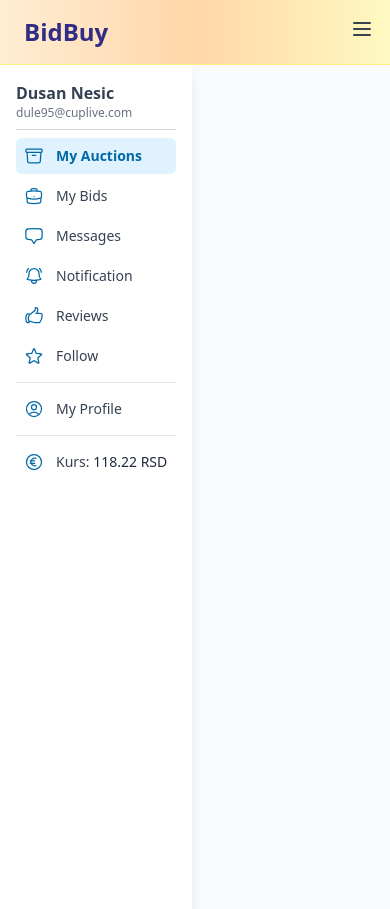
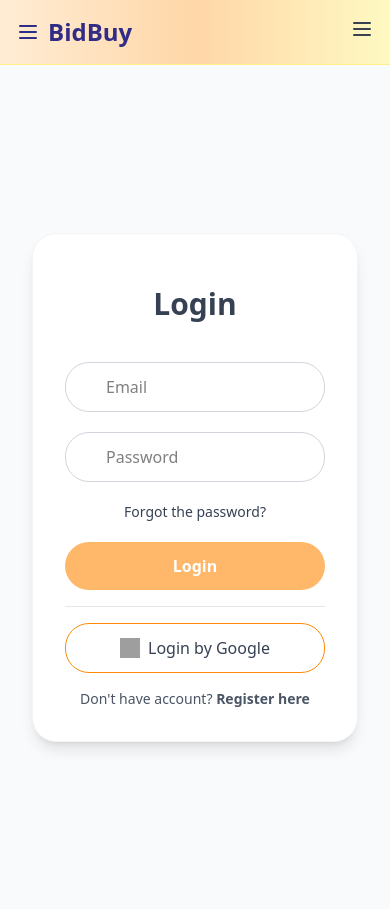
Before and after one commit to dusannesic817/Bidbuy-Vue.js, a Vue app: page /login in a window 390 px wide. Built offline with nearby package versions, Linux system fonts and the light colour scheme; grey boxes are pictures that could not be loaded.

Commit message:
show-sidebar-navbar by Pinia

```diff
--- a/src/App.vue
+++ b/src/App.vue
@@ -1,20 +1,22 @@
 <script setup>
+import { ref } from 'vue'
+import Navbar from '@/components/Navbar.vue';
+import Sidebar from '@/components/Sidebar.vue';
+import { RouterView } from 'vue-router';
+import { useUIStore } from '@/stores/ui'
 
-import Navbar from '@/components/Navbar.vue';
-import { RouterView } from 'vue-router';
-import Sidebar from './components/Sidebar.vue';
+const uiStore = useUIStore()
 
 </script>
 
 <template>
   <Navbar />
   <div class="flex min-h-screen bg-gray-50">
-    <Sidebar />
+    <Sidebar v-show="uiStore.showSidebar" />
     <main class="flex-1 transition-all duration-300">
       <RouterView />
     </main>
   </div>
 </template>
 
-
 <style scoped></style>
--- a/src/components/Navbar.vue
+++ b/src/components/Navbar.vue
@@ -1,9 +1,16 @@
 <script setup>
 import { ref } from 'vue'
 import { useRouter, useRoute } from 'vue-router'
+import { defineEmits } from 'vue'
+
+
+import { useUIStore } from '@/stores/ui'
+
+const uiStore = useUIStore()
 
 const router = useRouter()
 const route = useRoute()
+const showMobileMenu = ref(false);
 
 const searchQuery = ref(route.query.q || '')
 
@@ -15,42 +22,44 @@
         query: q ? { q } : {}
     })
 }
+
 </script>
 
 <template>
     <nav
         class="bg-gradient-to-r from-orange-100 via-orange-200 to-yellow-100 border-b border-yellow-200 px-4 py-4 shadow-sm">
         <div class="max-w-7xl mx-auto flex items-center justify-between">
-            <div>
-                <button onclick="toggleSidebar()" class="text-indigo-900 hover:text-sky-700 text-xl me-2">
-                    <i class="fa-solid fa-bars"></i>
+            <div class="flex items-center space-x-2">
+                <button @click="uiStore.toggleSidebar" class="text-indigo-900 hover:text-sky-700 text-xl">
+                    <svg class="w-6 h-6 cursor-pointer" fill="none" stroke="currentColor" stroke-width="2" viewBox="0 0 24 24"
+                        stroke-linecap="round" stroke-linejoin="round">
+                        <path d="M4 6h16M4 12h16M4 18h16" />
+                    </svg>
                 </button>
                 <RouterLink to="/" class="text-2xl font-bold text-indigo-900">BidBuy</RouterLink>
             </div>
 
-            <!-- Search Bar visible only on md and up -->
+
+            <!-- Desktop search -->
             <div class="hidden md:block w-full max-w-lg">
                 <form @submit.prevent="submitSearch" class="relative">
                     <input v-model="searchQuery" type="text" placeholder="Search"
                         class="w-full border border-indigo-500 rounded-full py-2 pl-4 pr-10" />
-                    <button type="submit" class="absolute right-2 top-1/2 -translate-y-1/2 text-sky-700">
-                        🔍
-                    </button>
+                    <button type="submit" class="absolute right-2 top-1/2 -translate-y-1/2 text-sky-700">🔍</button>
                 </form>
             </div>
 
-            <!-- CTA Button -->
+            <!-- CTA button -->
             <div class="hidden md:block">
                 <RouterLink to="#"
-                    class="bg-orange-400 text-white px-4 py-2 rounded-full hover:bg-orange-500 transition">Post
-                    a
-                    Bid</RouterLink>
+                    class="bg-orange-400 text-white px-4 py-2 rounded-full hover:bg-orange-500 transition">Post a Bid
+                </RouterLink>
             </div>
 
-            <!-- Mobile Menu Button -->
+            <!-- Mobile menu toggle -->
             <div class="md:hidden">
-                <button id="menu-toggle" class="text-gray-700 focus:outline-none">
-                    <svg class="w-6 h-6" fill="none" stroke="currentColor" stroke-width="2" viewBox="0 0 24 24"
+                <button @click="uiStore.toggleNavbarMenu" class="text-gray-700 focus:outline-none">
+                    <svg class="w-6 h-6 cursor-pointer" fill="none" stroke="currentColor" stroke-width="2" viewBox="0 0 24 24"
                         stroke-linecap="round" stroke-linejoin="round">
                         <path d="M4 6h16M4 12h16M4 18h16" />
                     </svg>
@@ -58,30 +67,17 @@
             </div>
         </div>
 
-
-        <!-- Mobile Menu -->
-        <div id="mobile-menu" class="md:hidden mt-3 space-y-2 hidden">
-
-            <!-- Search Bar visible only on mobile -->
+        <!-- Mobile menu -->
+        <div v-show="uiStore.openNavbarMenu" class="md:hidden mt-3 space-y-2">
             <form @submit.prevent="submitSearch" class="relative">
-  <input
-    v-model="searchQuery"
-    type="text"
-    placeholder="Search"
-    class="w-full border border-indigo-500 rounded-full py-2 pl-4 pr-10"
-  />
-  <button
-    type="submit"
-    class="absolute right-2 top-1/2 -translate-y-1/2 text-sky-700"
-  >
-    🔍
-  </button>
+                <input v-model="searchQuery" type="text" placeholder="Search"
+                    class="w-full border border-indigo-500 rounded-full py-2 pl-4 pr-10" />
+                <button type="submit" class="absolute right-2 top-1/2 -translate-y-1/2 text-sky-700">🔍</button>
             </form>
 
             <RouterLink to="#" class="block bg-sky-700 text-white text-center px-4 py-2 rounded-full mx-2 mt-2">Post
                 RouterLink Bid</RouterLink>
-
-
         </div>
     </nav>
+
 </template>
--- a/src/router/index.js
+++ b/src/router/index.js
@@ -2,6 +2,7 @@
 import HomeView from '@/views/HomeView.vue'
 import AuctionView from '@/views/AuctionView.vue'
 import CategoryView from '@/views/CategoryView.vue'
+import LoginView from '@/views/auth/LoginView.vue'
 
 const router = createRouter({
   history: createWebHistory(import.meta.env.BASE_URL),
@@ -20,7 +21,12 @@
       path: '/categories/:id',
       name : "Category",
       component: CategoryView
-    }
+    },
+   {
+      path: '/login',
+      name: 'Login',
+      component: LoginView
+   }
 
   ],
 })
--- a/src/stores/counter.js
+++ /dev/null
@@ -1,12 +0,0 @@
-import { ref, computed } from 'vue'
-import { defineStore } from 'pinia'
-
-export const useCounterStore = defineStore('counter', () => {
-  const count = ref(0)
-  const doubleCount = computed(() => count.value * 2)
-  function increment() {
-    count.value++
-  }
-
-  return { count, doubleCount, increment }
-})
--- /dev/null
+++ b/src/stores/ui.js
@@ -0,0 +1,20 @@
+// stores/ui.js
+import { defineStore } from 'pinia'
+import { ref } from 'vue'
+
+export const useUIStore = defineStore('ui', () => {
+  // Sidebar
+  const showSidebar = ref(false)
+  const toggleSidebar = () => { showSidebar.value = !showSidebar.value }
+
+  // Navbar
+  const openNavbarMenu = ref(false)
+  const toggleNavbarMenu = () => { openNavbarMenu.value = !openNavbarMenu.value }
+
+
+  return {
+    showSidebar, toggleSidebar,
+    openNavbarMenu, toggleNavbarMenu,
+
+  }
+})
--- /dev/null
+++ b/src/views/auth/LoginView.vue
@@ -0,0 +1,64 @@
+<script setup>
+
+</script>
+
+
+<template>
+    <div class="min-h-screen flex items-center justify-center px-8 bg-gray-50">
+    <div class="flex flex-col md:flex-row bg-white border border-gray-100 shadow-lg rounded-3xl w-full md:max-w-4xl">
+
+        <!-- Ilustracija-->
+        <div class="p-8 hidden md:block">
+            <img src="" alt="Moj Psiholog Logo" class="w-[500px] h-full"/>
+        </div>
+
+        <!-- Login kartica -->
+        <div class="p-8 w-full md:max-w-md relative">
+            <h2 class="text-center text-3xl font-semibold text-gray-700 pt-5 pb-10">Login</h2>
+
+            <form class="space-y-5 border-b border-gray-200 pb-4 mb-4">
+                <div>
+                    <div class="relative">
+                        <i class="fa-solid fa-envelope absolute left-3 top-1/2 -translate-y-1/2 text-gray-400 ms-1"></i>
+                        <input type="email"
+                            class="w-full p-3 pl-10 rounded-3xl border border-gray-300 focus:border-transparent focus:ring-1 focus:ring-orange-400 outline-none"
+                            placeholder="Email" />
+                    </div>
+                </div>
+
+                <div>
+                    <div class="relative">
+                        <i class="fa-solid fa-unlock absolute left-3 top-1/2 -translate-y-1/2 text-gray-400 ms-1"></i>
+                        <input type="password"
+                            class="w-full p-3 pl-10 rounded-3xl border border-gray-300 focus:border-transparent focus:ring-1 focus:ring-orange-400 outline-none"
+                            placeholder="Password" />
+                    </div>
+                </div>
+
+                <div class="flex justify-center text-sm">
+                    <a href="#" class="text-gray-700 hover:underline">Forgot the password?</a>
+                </div>
+
+                <button
+                    class="w-full bg-orange-300 hover:bg-orange-300 text-white font-semibold py-3 rounded-3xl transition">
+                    Login
+                </button>
+            </form>
+
+            <!-- Google dugme -->
+            <button
+                class="w-full mt-4 flex items-center justify-center gap-2 border border-orange-400 hover:bg-orange-50 text-gray-700 font-medium py-3 rounded-3xl transition">
+                <img src="https://www.svgrepo.com/show/475656/google-color.svg" class="w-5 h-5" alt="Google" />
+                Login by Google
+            </button>
+
+            <p class="text-center text-gray-600 text-sm mt-4">
+                Don't have account?
+                <a href="#" class="text-sage-700 font-semibold hover:underline">Register here</a>
+            </p>
+        </div>
+
+    </div>
+
+</div>
+</template>
```
Also changed, not shown: src/assets/images/auction.svg (added). Lines whose indentation alone changed are shown as unchanged.
